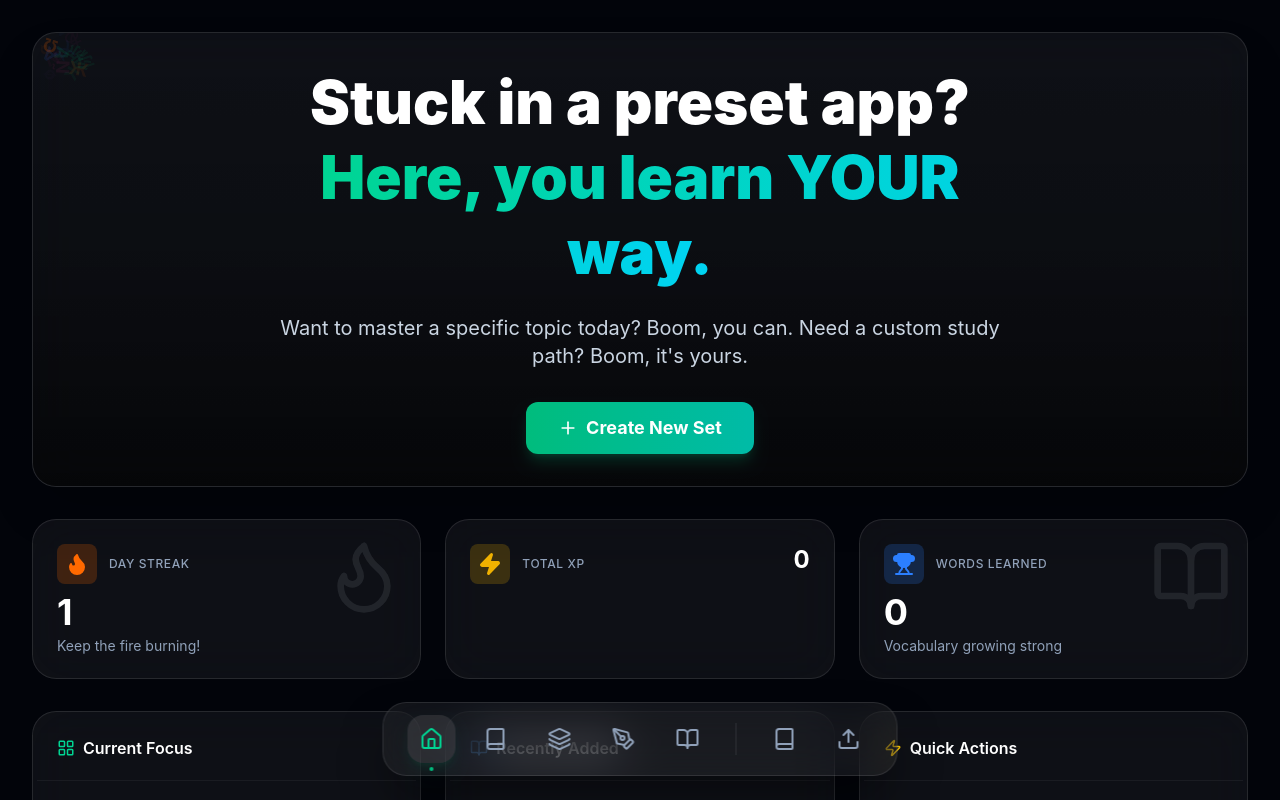
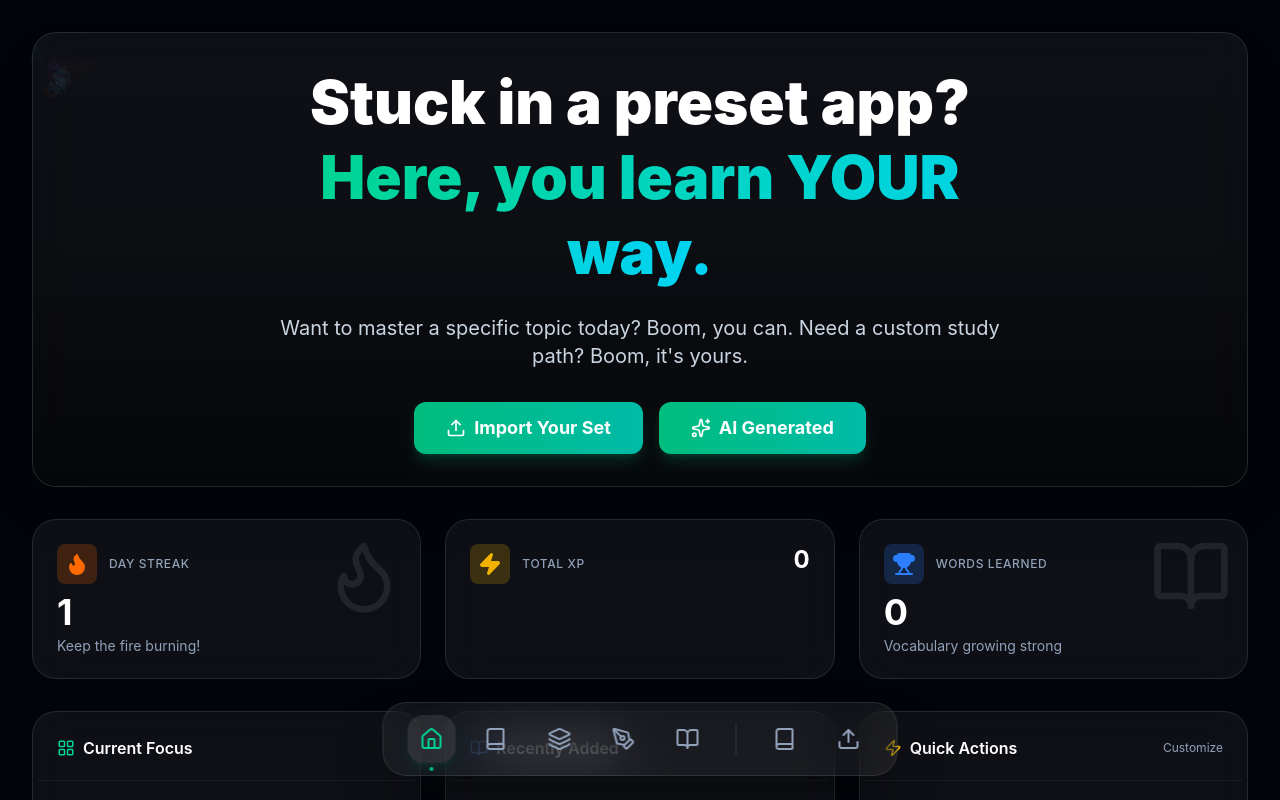
Before and after one commit to vedamsh95/VocabGrab, a React app: page /dashboard in a window 1280 px wide. Shown: the top 800 px of the page. Built offline with nearby package versions, Linux system fonts and the light colour scheme; the HTML template or start-up script is replaced by a standard one.

Commit message:
Fix syntax errors in Dashboard and AIGenerator

```diff
--- a/src/components/Dashboard/Dashboard.tsx
+++ b/src/components/Dashboard/Dashboard.tsx
@@ -1,22 +1,22 @@
 import React, { useEffect, useState } from 'react';
 import { Link, useNavigate } from 'react-router-dom';
-import { Flame, Trophy, BookOpen, Play, Plus, ArrowRight, Zap, LayoutGrid } from 'lucide-react';
+import { Flame, Trophy, BookOpen, Play, ArrowRight, Zap, LayoutGrid, Upload, Sparkles } from 'lucide-react';
 import { motion } from 'framer-motion';
 import { getActiveSet, getAllSets } from '../../lib/storage';
 import type { StudySet } from '../../types/schema';
 import { useProgressStore } from '../../store/useProgressStore';
 
-// Floating Letters Component
+// Floating Letters Component (Background)
 const FloatingLetters = () => {
-    const characters = ['A', 'あ', '文', 'Ñ', 'ç', 'ẞ', '你', 'Ω', 'Ж', 'த', 'é', 'ü', 'å', 'ø'];
-    const colors = ['text-emerald-500/20', 'text-blue-500/20', 'text-purple-500/20', 'text-orange-500/20', 'text-pink-500/20'];
+    const characters = ['A', 'あ', '文', 'Ñ', 'ç', 'ẞ', '你', 'Ω', 'Ж', 'த', 'é', 'ü', 'å', 'ø', '☕', '🚀', '⭐'];
+    const colors = ['text-emerald-500/10', 'text-blue-500/10', 'text-purple-500/10', 'text-orange-500/10', 'text-pink-500/10'];
 
     return (
         <div className="absolute inset-0 overflow-hidden pointer-events-none select-none">
-            {Array.from({ length: 15 }).map((_, i) => (
+            {Array.from({ length: 40 }).map((_, i) => (
                 <motion.div
                     key={i}
-                    className={`absolute font-bold text-4xl ${colors[Math.floor(Math.random() * colors.length)]}`}
+                    className={`absolute font-bold text-2xl md:text-4xl ${colors[Math.floor(Math.random() * colors.length)]}`}
                     initial={{
                         x: Math.random() * 100 + '%',
                         y: Math.random() * 100 + '%',
@@ -26,17 +26,55 @@ const FloatingLetters = () => {
                     }}
                     animate={{
                         y: [null, Math.random() * -100],
-                        opacity: [0, 1, 0],
+                        opacity: [0, 0.8, 0],
                         rotate: [null, Math.random() * 360]
                     }}
                     transition={{
-                        duration: Math.random() * 10 + 10,
+                        duration: Math.random() * 20 + 10,
                         repeat: Infinity,
                         ease: "linear",
-                        delay: Math.random() * 5
+                        delay: Math.random() * 10
                     }}
                 >
                     {characters[Math.floor(Math.random() * characters.length)]}
+                </motion.div>
+            ))}
+        </div>
+    );
+};
+
+// Cursor Follower Component
+const CursorLetters = () => {
+    const [mousePos, setMousePos] = useState({ x: 0, y: 0 });
+    const characters = ['A', 'あ', '文', 'Ñ', 'Ω'];
+
+    useEffect(() => {
+        const handleMouseMove = (e: MouseEvent) => {
+            setMousePos({ x: e.clientX, y: e.clientY });
+        };
+        window.addEventListener('mousemove', handleMouseMove);
+        return () => window.removeEventListener('mousemove', handleMouseMove);
+    }, []);
+
+    return (
+        <div className="fixed inset-0 pointer-events-none z-0 overflow-hidden">
+            {characters.map((char, i) => (
+                <motion.div
+                    key={i}
+                    className="absolute text-emerald-500/20 font-bold text-xl"
+                    animate={{
+                        x: mousePos.x + Math.cos(Date.now() / 1000 + i) * 50,
+                        y: mousePos.y + Math.sin(Date.now() / 1000 + i) * 50,
+                        opacity: [0.2, 0.5, 0.2],
+                    }}
+                    transition={{
+                        type: "spring",
+                        damping: 10,
+                        stiffness: 50,
+                        opacity: { duration: 2, repeat: Infinity }
+                    }}
+                >
+                    {char}
                 </motion.div>
             ))}
         </div>
@@ -62,10 +100,11 @@ const Dashboard: React.FC = () => {
     const maxActivity = Math.max(...weeklyActivity, 10); // Avoid divide by zero
 
     return (
-        <div className="p-6 md:p-8 max-w-7xl mx-auto space-y-8">
+        <div className="p-6 md:p-8 max-w-7xl mx-auto space-y-8 relative">
+            <CursorLetters />
 
             {/* 1. HERO SECTION */}
-            <section className="relative rounded-3xl overflow-hidden glass-card min-h-[300px] flex items-center justify-center text-center p-8 border border-white/10 shadow-2xl">
+            <section className="relative rounded-3xl overflow-hidden glass-card min-h-[350px] flex items-center justify-center text-center p-8 border border-white/10 shadow-2xl group">
                 <FloatingLetters />
 
                 <div className="relative z-10 max-w-3xl">
@@ -96,14 +135,21 @@ const Dashboard: React.FC = () => {
                         initial={{ opacity: 0, scale: 0.9 }}
                         animate={{ opacity: 1, scale: 1 }}
                         transition={{ delay: 0.8 }}
-                        className="flex justify-center gap-4"
+                        className="flex flex-wrap justify-center gap-4"
                     >
                         <button
-                            onClick={() => navigate('/import')}
-                            className="btn-primary px-8 py-3 text-lg flex items-center gap-2 shadow-lg shadow-emerald-500/20"
+                            onClick={() => navigate('/import?mode=json')}
+                            className="btn-primary px-8 py-3 text-lg flex items-center gap-2 shadow-lg shadow-emerald-500/20 bg-slate-700 hover:bg-slate-600 border-slate-600"
                         >
-                            <Plus size={20} />
-                            Create New Set
+                            <Upload size={20} />
+                            Import Your Set
+                        </button>
+                        <button
+                            onClick={() => navigate('/import?mode=ai')}
+                            className="btn-primary px-8 py-3 text-lg flex items-center gap-2 shadow-lg shadow-purple-500/20 bg-gradient-to-r from-purple-600 to-indigo-600 hover:from-purple-500 hover:to-indigo-500 border-none"
+                        >
+                            <Sparkles size={20} />
+                            AI Generated
                         </button>
                     </motion.div>
                 </div>
@@ -111,7 +157,6 @@ const Dashboard: React.FC = () => {
                 {/* Background Gradient Mesh */}
                 <div className="absolute top-0 left-0 w-full h-full bg-gradient-to-b from-transparent via-black/20 to-black/60 z-0" />
             </section>
-
 
             {/* 2. STATS ROW */}
             <section className="grid grid-cols-1 md:grid-cols-3 gap-6">
@@ -256,11 +301,14 @@ const Dashboard: React.FC = () => {
 
                 {/* Quick Practice */}
                 <div className="glass-card p-1">
-                    <div className="p-5 border-b border-white/5">
+                    <div className="p-5 border-b border-white/5 flex justify-between items-center">
                         <h3 className="text-white font-semibold flex items-center gap-2">
                             <Zap size={18} className="text-yellow-400" />
                             Quick Actions
                         </h3>
+                        <button className="text-xs text-slate-400 hover:text-white transition-colors">
+                            Customize
+                        </button>
                     </div>
                     <div className="p-6 grid grid-cols-2 gap-3">
                         <Link
@@ -271,11 +319,11 @@ const Dashboard: React.FC = () => {
                             <span className="text-xs font-bold text-purple-300">AI Gen</span>
                         </Link>
                         <Link
-                            to="/flashcards"
-                            className="flex flex-col items-center justify-center p-4 rounded-xl bg-blue-500/10 hover:bg-blue-500/20 border border-blue-500/20 transition-all group"
+                            to="/import?mode=json"
+                            className="flex flex-col items-center justify-center p-4 rounded-xl bg-emerald-500/10 hover:bg-emerald-500/20 border border-emerald-500/20 transition-all group"
                         >
-                            <LayoutGrid size={24} className="text-blue-400 mb-2 group-hover:scale-110 transition-transform" />
-                            <span className="text-xs font-bold text-blue-300">Flashcards</span>
+                            <Upload size={24} className="text-emerald-400 mb-2 group-hover:scale-110 transition-transform" />
+                            <span className="text-xs font-bold text-emerald-300">Import Set</span>
                         </Link>
                     </div>
                 </div>
--- a/src/components/Import/AIGenerator.tsx
+++ b/src/components/Import/AIGenerator.tsx
@@ -242,6 +242,47 @@ const AIGenerator: React.FC<AIGeneratorProps> = ({ onSuccess }) => {
 
     return (
         <div className="h-full flex flex-col gap-6">
+
+            {/* Promo Tile */}
+            <div className="glass-card p-8 rounded-3xl relative overflow-hidden border border-purple-500/30">
+                <div className="absolute inset-0 bg-gradient-to-br from-purple-900/40 to-black/60 z-0" />
+                <div className="absolute top-0 right-0 p-8 opacity-20">
+                    <Sparkles size={120} className="text-purple-400" />
+                </div>
+
+                <div className="relative z-10">
+                    <div className="inline-flex items-center gap-2 px-3 py-1 rounded-full bg-purple-500/20 border border-purple-500/30 text-purple-300 text-xs font-bold uppercase tracking-wider mb-4">
+                        <Sparkles size={12} />
+                        Powered by Gemini
+                    </div>
+                    <h2 className="text-3xl font-bold text-white mb-4">
+                        Generate Unlimited Study Sets <span className="text-purple-400">For Free</span>
+                    </h2>
+                    <p className="text-slate-300 mb-6 max-w-lg">
+                        Use your own Gemini API key to create custom vocabulary lists, stories, and grammar lessons instantly. No subscription required.
+                    </p>
+
+                    <div className="grid grid-cols-2 gap-4">
+                        <div className="flex items-center gap-2 text-sm text-slate-300">
+                            <div className="w-1.5 h-1.5 rounded-full bg-emerald-400" />
+                            Context-Aware Definitions
+                        </div>
+                        <div className="flex items-center gap-2 text-sm text-slate-300">
+                            <div className="w-1.5 h-1.5 rounded-full bg-emerald-400" />
+                            Smart Example Sentences
+                        </div>
+                        <div className="flex items-center gap-2 text-sm text-slate-300">
+                            <div className="w-1.5 h-1.5 rounded-full bg-emerald-400" />
+                            Grammar Tips Included
+                        </div>
+                        <div className="flex items-center gap-2 text-sm text-slate-300">
+                            <div className="w-1.5 h-1.5 rounded-full bg-emerald-400" />
+                            Instant Generation
+                        </div>
+                    </div>
+                </div>
+            </div>
+
             {/* Help Guide */}
             <div className="glass-panel rounded-xl border border-white/10 overflow-hidden">
                 <button
```
